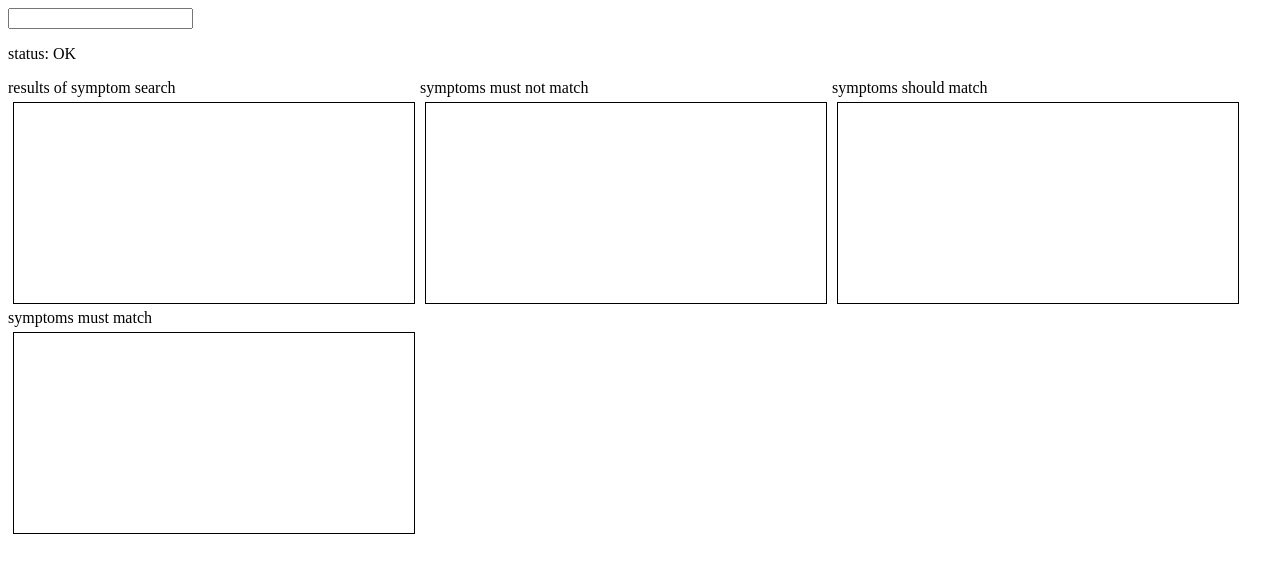
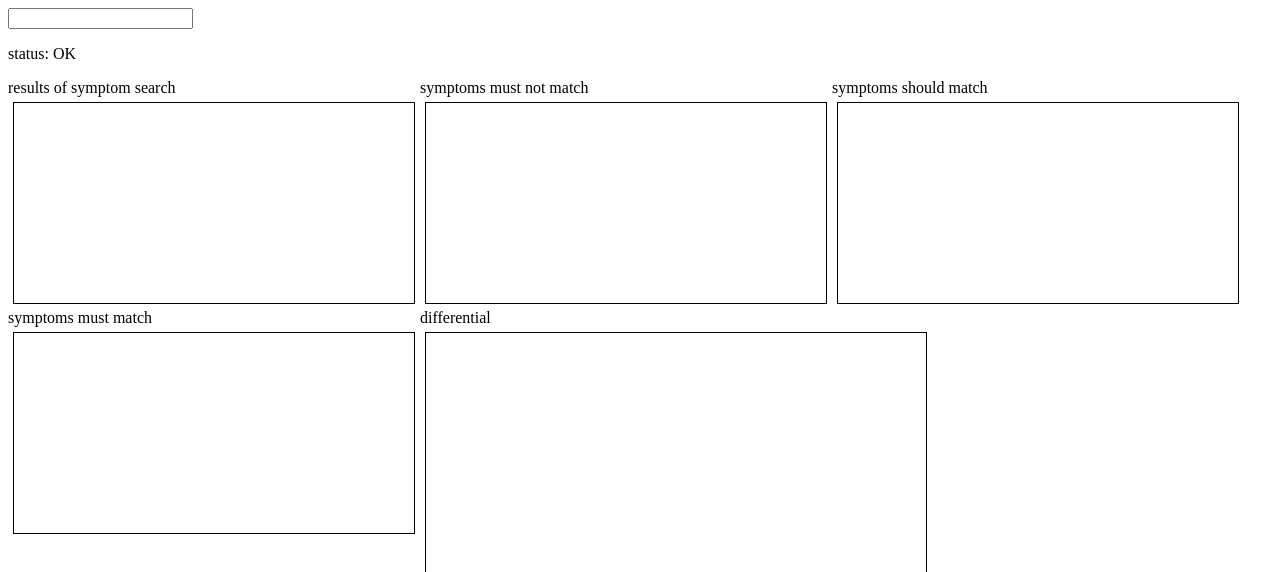
Before and after one commit to aliber4079/zebrafoo, a Next.js app: page / in a window 1280 px wide. Shown: the top 572 px of the page. Built offline with nearby package versions, Linux system fonts and the light colour scheme.

Commit message:
begin adding differential

```diff
--- /dev/null
+++ b/components/differential.jsx
@@ -0,0 +1,14 @@
+import styles from './differential.module.css'
+
+export default function Differential({diffData,title}) {
+
+	return (<>
+		 <div style={{"float":"left"}}>
+		  <div>{title}</div>
+		 <div id="differential" className={styles.differential} >
+		  {diffData}
+		</div>
+		</div>
+		</>
+	)
+}
--- /dev/null
+++ b/components/differential.module.css
@@ -0,0 +1,8 @@
+.differential {
+	float: left;
+	height: 300px;
+	width: 500px;
+	margin: 5px;
+	border: solid thin black;
+	overflow: auto;
+}
--- a/components/symptombox.jsx
+++ b/components/symptombox.jsx
@@ -8,7 +8,7 @@ export default function SymptomBox({hits,deleteMe}) {
 	e.dataTransfer.setData("text/plain", hits.id)
 				console.log("setdata",hits.id)
 			}}>
-			<div  name="symptomlabel" className={styles.symptomlabel} >
+			<div title={hits.id} name="symptomlabel" className={styles.symptomlabel} >
 				{hits.lbl}
 		<button onClick={()=>deleteMe(hits.id)} title="Remove tag"><svg  width="14" height="14" viewBox="0 0 14 14"><path d="M12 3.41L10.59 2 7 5.59 3.41 2 2 3.41 5.59 7 2 10.59 3.41 12 7 8.41 10.59 12 12 10.59 8.41 7z"></path></svg></button>
 			</div>
--- a/pages/index.jsx
+++ b/pages/index.jsx
@@ -1,6 +1,7 @@
 import {useState, useEffect} from 'react'
 import QueryBox from '../components/querybox.jsx'
 import SymptomsHolder from '../components/symptomsholder.jsx'
+import Differential from '../components/differential.jsx'
 
 export default function HomePage() {
   	const [queryStatus, setQueryStatus] = useState("OK")
@@ -8,6 +9,7 @@ export default function HomePage() {
 	const [proposedHolder,setProposedHolder]=useState([])
 	const [selectedHolder,setSelectedHolder]=useState([])
 	const [symptomsHolder,setSymptomsHolder]=useState([])
+	const [diffData,setDiffData]=useState([])
 	function beginSearch(searchText) {
 		setQueryStatus("Searching...")
     		fetch('/api/elastic',{
@@ -53,6 +55,7 @@ export default function HomePage() {
 	    	<SymptomsHolder title="symptoms must not match" id="symptoms_must_not" dragDrop={dragDrop} symptomsHolder={symptomsHolder} setSymptomsHolder={setSymptomsHolder} />
 	    	<SymptomsHolder title="symptoms should match" id="symptoms_should" dragDrop={dragDrop} symptomsHolder={symptomsHolder} setSymptomsHolder={setSymptomsHolder} />
 	    	<SymptomsHolder title="symptoms must match" id="symptoms_must" dragDrop={dragDrop} symptomsHolder={symptomsHolder} setSymptomsHolder={setSymptomsHolder} />
+		<Differential title="differential" diffData={diffData} />
 		</>
 	)
 	function dragDrop(e) {
@@ -69,6 +72,38 @@ export default function HomePage() {
 		  return x
 		 }) //clone
 		 setSymptomsHolder(holderclone)
-	        }
+		 //differential?
+		 console.log("symptom to search for is ", boxinfo.id )
+		 let subqueries={}
+		 let classifications=["must","must_not","should"]
+		 for (let i in classifications) {
+		  let classif=classifications[i]
+		  let bucket=holderclone.filter(k=>k.container=="symptoms_"+classif)
+		  subqueries[classif]=bucket
+		 }
+		 console.log(JSON.stringify(subqueries))
+		 let query={"query":{
+			 "bool": {
+			 	"must":{
+				"match": {
+	  					"HPODisorderSetStatus.Disorder.HPODisorderAssociationList.HPODisorderAssociation.HPO.HPOId": boxinfo.id.replace("_",":")
+				}
+				}
+		 	}
+		   }
+		 }
+		 console.log("query: ", JSON.stringify(query))
+		 fetch('/api/elastic',{
+	    		headers: {"Content-Type": "application/json"},
+	    		method: "POST",
+	    		body: JSON.stringify({
+				"cmd":"diseases/_search",
+				"q": query
+				}
+		 	)
+	        })
+      		 .then((res) => res.json())
+      		 .then((data) => { setDiffData(JSON.stringify(data)) })
+		}
 	}
 }
```
